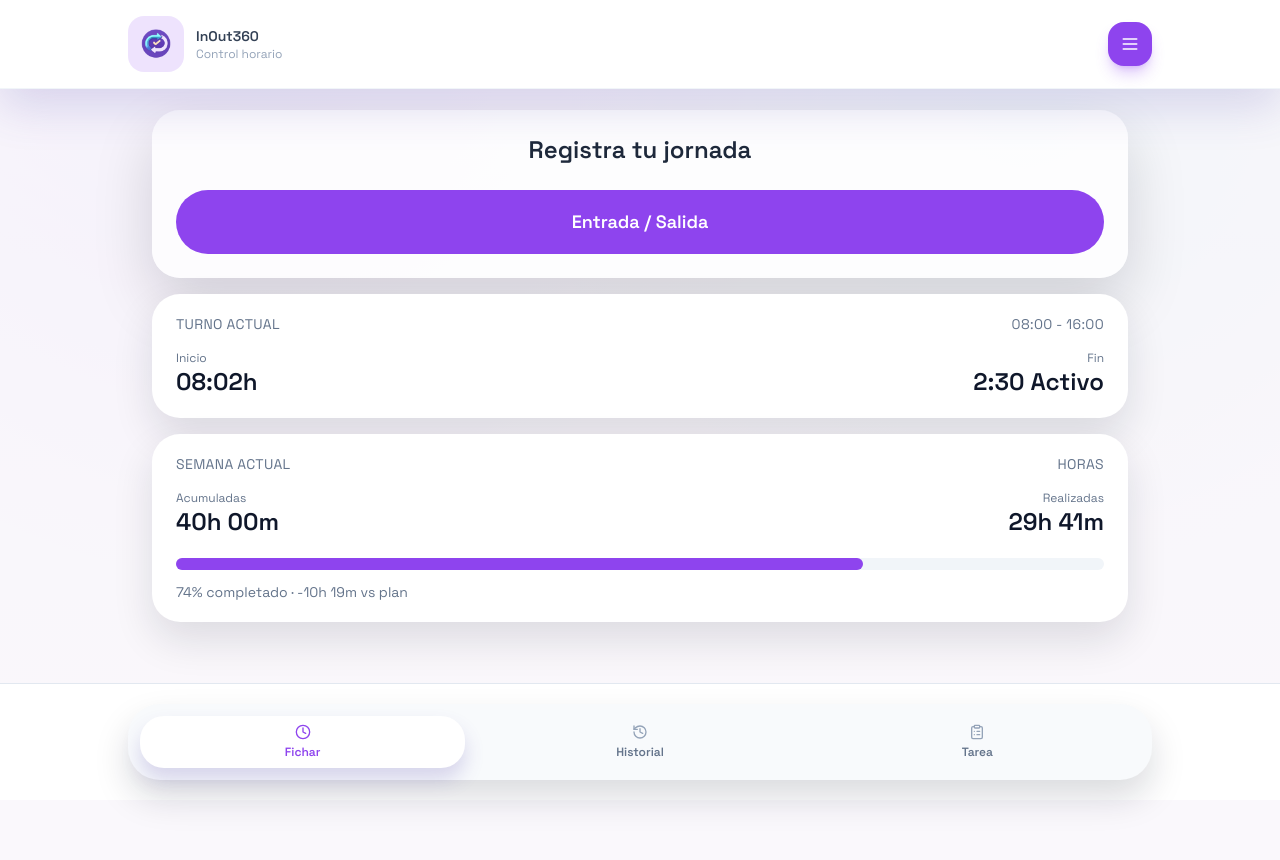
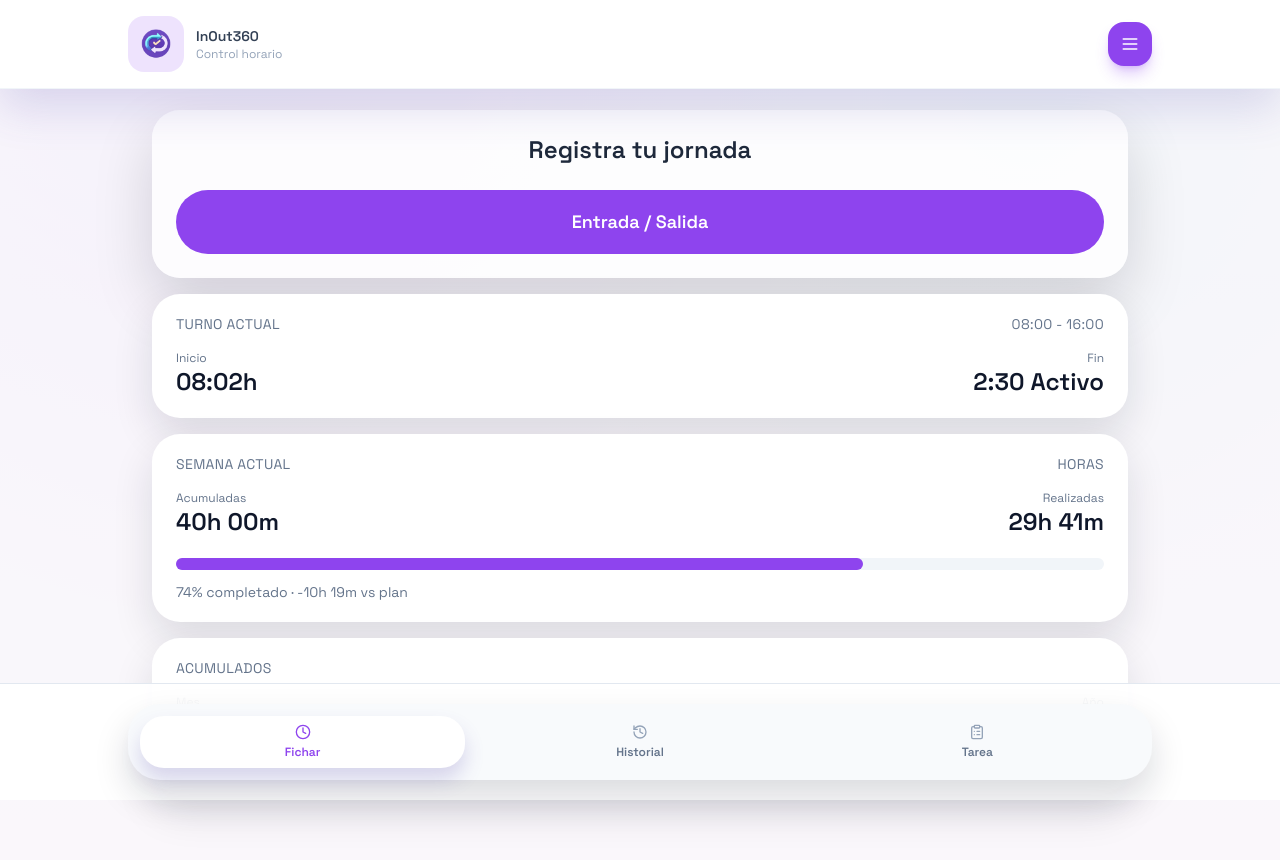
Before and after one commit to blascouson/app-falsa-shadcn, a React (Vite) app: page / in a window 1280 px wide. Shown: the top 860 px of the page. Before the commit the page ends 800 px from the top, so only its background shows below. Built offline with nearby package versions, Linux system fonts and the light colour scheme; a web font is replaced by a local one.

Commit message:
Fase_1_OK

```diff
--- a/src/App.tsx
+++ b/src/App.tsx
@@ -118,6 +118,10 @@ export default function App() {
   const pendingEntries = teamStatus.filter((member) => member.status === "Pendiente de fichar").length;
   const incidentMembers = teamStatus.filter((member) => member.status === "Incidencia").length;
   const pendingAlerts = teamAlerts.length;
+  const today = new Date();
+  const currentMonthRaw = today.toLocaleDateString("es-ES", { month: "long" });
+  const currentMonth = currentMonthRaw.charAt(0).toUpperCase() + currentMonthRaw.slice(1);
+  const currentYear = today.getFullYear();
   const menuActions: MenuAction[] = [
     { id: "admin", label: "Mi equipo", targetNav: "admin" },
     { id: "ausencias", label: "Ausencias", targetNav: "ausencias" },
@@ -258,6 +262,26 @@ export default function App() {
                 <div className="h-full rounded-full bg-primary" style={{ width: `${weeklySummary.progress}%` }} />
               </div>
               <p className="mt-3 text-sm text-slate-500">{weeklySummary.progress}% completado · {varianceLabel} vs plan</p>
+            </div>
+
+            <div className="rounded-[28px] bg-white px-6 py-5 text-slate-900 shadow-[0_18px_40px_rgba(15,23,42,0.12)]">
+              <div className="flex items-center justify-between text-sm uppercase tracking-wide text-slate-500">
+                <span>Acumulados</span>
+
+              </div>
+              <div className="mt-4 grid grid-cols-2 gap-4">
+                <div>
+                  <p className="text-xs text-slate-500">Mes</p>
+                  <p className="text-2xl font-semibold text-slate-900">{currentMonth}</p>
+                  <p className="text-2xl font-semibold text-slate-900">145:00 h</p>
+                </div>
+                <div className="text-right">
+                  <p className="text-xs text-slate-500">Año</p>
+                  <p className="text-2xl font-semibold text-slate-900">{currentYear}</p>
+                  <p className="text-2xl font-semibold text-slate-900">930:30 h</p>
+                </div>
+              </div>
+
             </div>
           </div>
         )}
```
